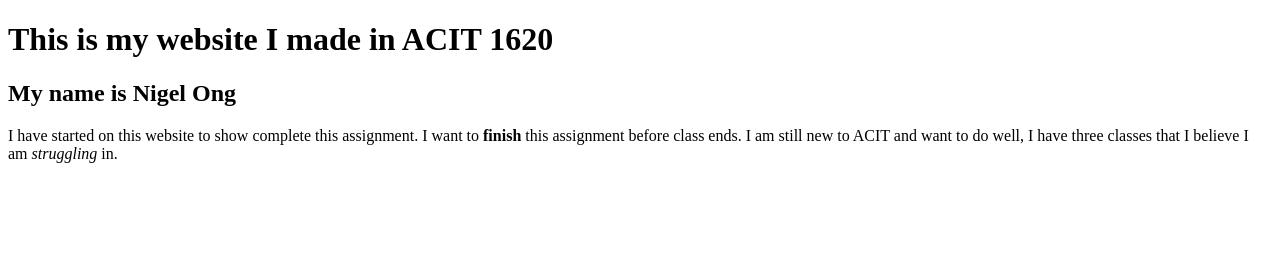
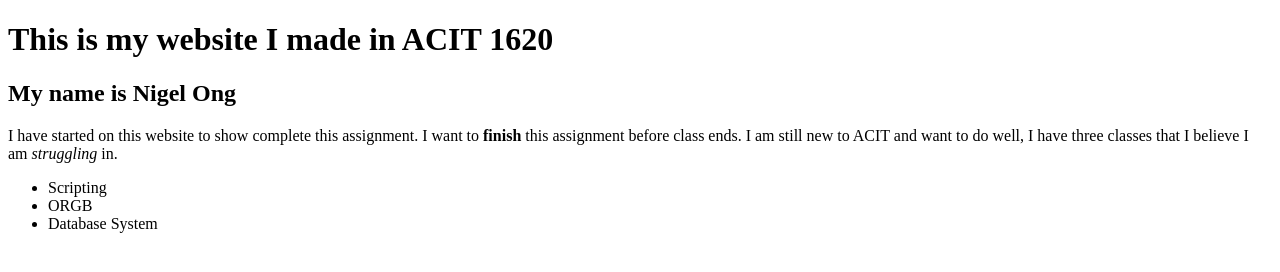
Before and after one commit to nigel-ong/Personal_website, a plain HTML site: page index.html in a window 1280 px wide. Drawn offline with Linux system fonts and the light colour scheme.

Commit message:
added unordered list

```diff
--- a/index.html
+++ b/index.html
@@ -10,6 +10,11 @@
    <p>I have started on this website to show complete this assignment.
     I want to <strong>finish</strong> this assignment before class ends. I am still new to ACIT and want
     to do well, I have three classes that I believe I am <em>struggling</em> in.
+    <ul>
+        <li>Scripting</li>
+        <li>ORGB</li>
+        <li>Database System</li>
+    </ul>
 </p>
 </body>
 </html>
```
